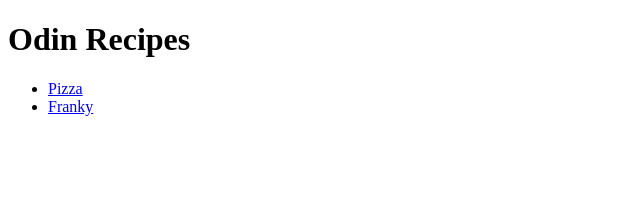
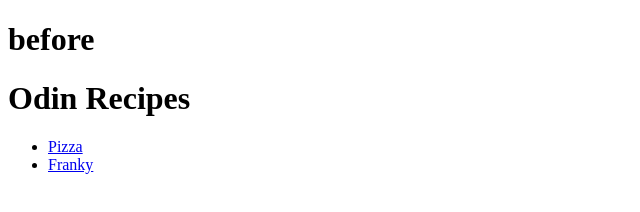
Before and after one commit to DhruvinLakhani04/odin-recipes, a plain HTML site: page index.html in a window 1280 px wide. Shown: the whole page, without its empty margins (0-640 px from the left). Drawn offline with Linux system fonts and the light colour scheme.

Commit message:
before added

```diff
--- a/index.html
+++ b/index.html
@@ -6,6 +6,7 @@
     <title>Document</title>
 </head>
 <body>
+    <h1>before</h1>
     <h1>Odin Recipes</h1>
     <ul>
         <li><a href="recipes/pizza.html">Pizza</a></li>
```
